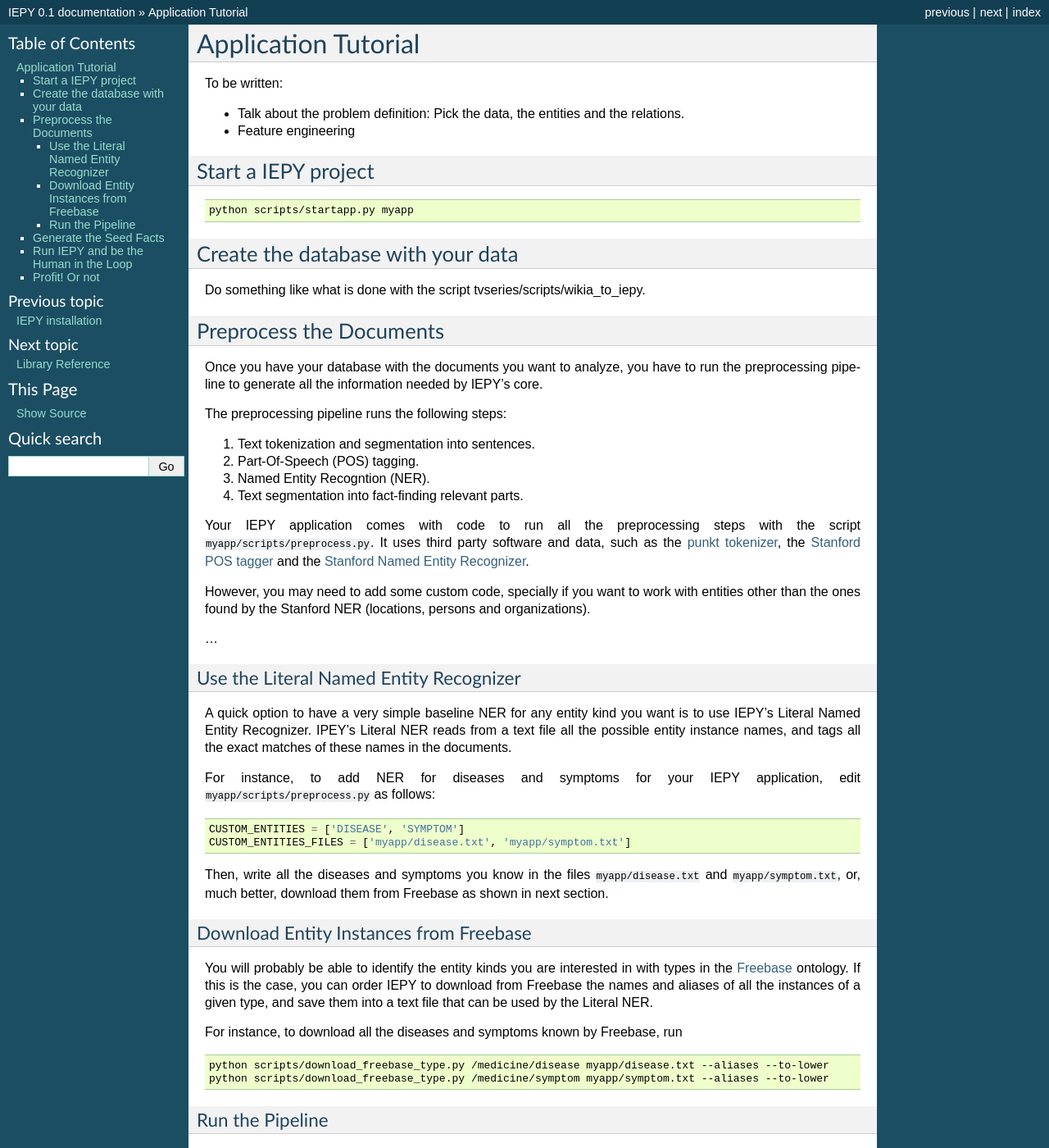
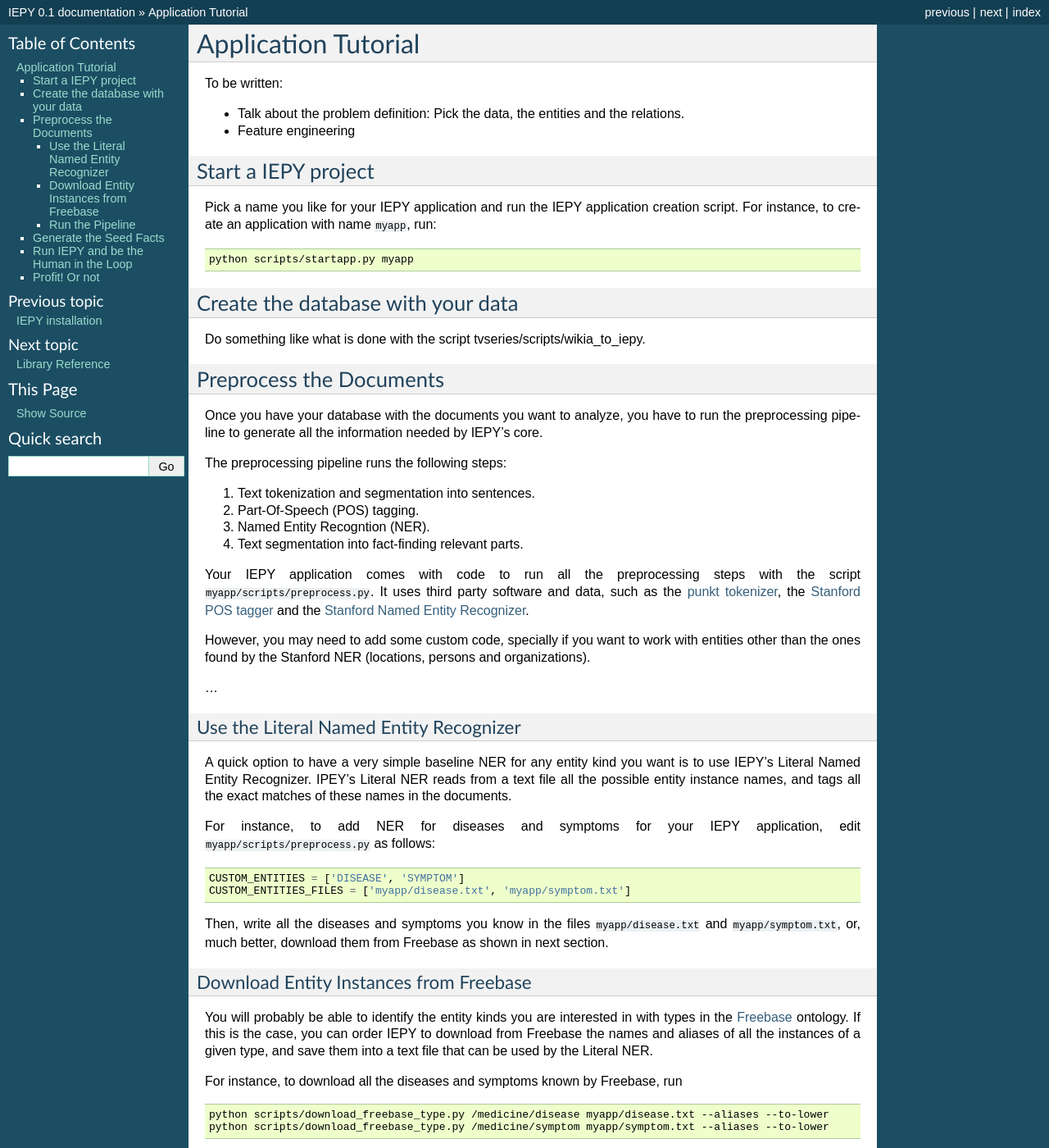
Before and after one commit to machinalis/iepy, a Sphinx documentation site: the page built from docs/tutorial.rst, in a window 1280 px wide and 1400 px high. Shown: the whole window at 82% size. Built offline with Sphinx 7.4.7, drawn with Linux system fonts in a browser that asks for light colours; some of the changed text lies outside the part shown.

Commit message:
Just a bit more of text.

```diff
--- a/docs/tutorial.rst
+++ b/docs/tutorial.rst
@@ -10,6 +10,9 @@ To be written:
 
 Start a IEPY project
 ====================
+
+Pick a name you like for your IEPY application and run the IEPY application
+creation script. For instance, to create an application with name ``myapp``, run:
 
 .. code-block:: bash
 
@@ -91,6 +94,10 @@ For instance, to download all the diseases and symptoms known by Freebase, run
 
 Run the Pipeline
 ----------------
+
+.. code-block:: bash
+
+    python myapp/scripts/preprocess.py <dbname>
 
 
 Generate the Seed Facts
```
